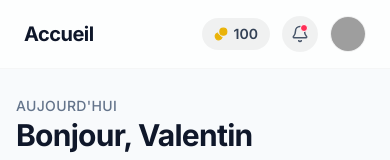
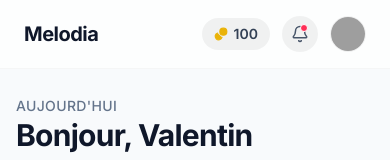
Before and after one commit to kalim4k/Melodia, a React (Vite) app: page / in a window 390 px wide. Shown: the top 160 px of the page. Built offline with nearby package versions, Linux system fonts and the light colour scheme; grey boxes are pictures that could not be loaded.

Commit message:
feat(header): Display "Melodia" on mobile header
Changes the mobile header title to always display "Melodia" instead of the current page title. The desktop header continues to show the current page title.

```diff
--- a/components/Header.tsx
+++ b/components/Header.tsx
@@ -11,9 +11,9 @@ const Header: React.FC<HeaderProps> = ({ user, title }) => {
   return (
     <header className="sticky top-0 z-30 w-full px-6 py-4 flex items-center justify-between bg-white/70 backdrop-blur-xl transition-all border-b border-black/[0.03]">
       <div className="flex-1">
-        {/* Mobile Title */}
-        <h1 className="text-xl font-bold tracking-tight text-slate-900 md:hidden">{title}</h1>
-        {/* Desktop Title */}
+        {/* Mobile Title: Always shows App Name */}
+        <h1 className="text-xl font-bold tracking-tight text-slate-900 md:hidden">Melodia</h1>
+        {/* Desktop Title: Shows active Page Name */}
         <h2 className="hidden md:block text-2xl font-bold text-slate-900 tracking-tight">{title}</h2>
       </div>
 
```
